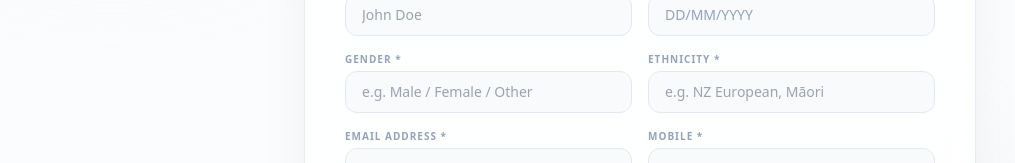
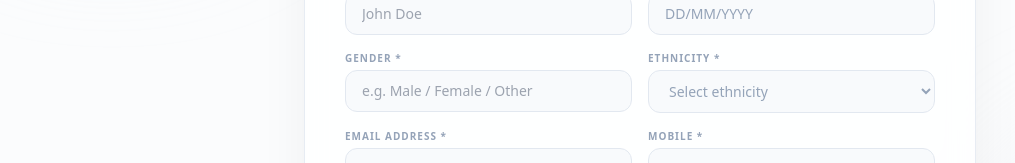
Before and after one commit to callum-bromley/Personal-Project, a React (Vite) app: page /form in a window 1280 px wide. Shown: the part 380-543 px from the top of the page, without its empty margins (0-1015 px from the left). Built offline with nearby package versions, Linux system fonts and the light colour scheme.

Commit message:
fixed ethnicity form

```diff
--- a/client/Pages/QuotePage.tsx
+++ b/client/Pages/QuotePage.tsx
@@ -4,6 +4,18 @@ interface StatusState {
   success?: boolean
   message?: string
 }
+
+const NZ_ETHNICITY_OPTIONS = [
+  'Māori',
+  'New Zealand European',
+  'Samoan',
+  'Cook Islands Māori',
+  'Tongan',
+  'Niuean',
+  'Chinese',
+  'Indian',
+  'Other',
+]
 
 function formatDateWithSlashes(value: string): string {
   const digits = value.replace(/\D/g, '').slice(0, 8)
@@ -56,6 +68,7 @@ export default function QuoteForm() {
   const [dob, setDob] = useState<string>('')
   const [gender, setGender] = useState<string>('')
   const [ethnicity, setEthnicity] = useState<string>('')
+  const [otherEthnicity, setOtherEthnicity] = useState<string>('')
   const [address, setAddress] = useState<string>('')
   const [email, setEmail] = useState<string>('')
   const [mobile, setMobile] = useState<string>('')
@@ -81,6 +94,8 @@ export default function QuoteForm() {
   const [loading, setLoading] = useState<boolean>(false)
   const [status, setStatus] = useState<StatusState>({})
 
+  const isOtherEthnicity = ethnicity === 'Other'
+
   const handleNextStep = (e: FormEvent) => {
     e.preventDefault()
     setStep((prev) => Math.min(prev + 1, 4))
@@ -95,8 +110,13 @@ export default function QuoteForm() {
     setLoading(true)
     setStatus({})
 
+    const finalEthnicity =
+      isOtherEthnicity && otherEthnicity.trim()
+        ? `Other (${otherEthnicity.trim()})`
+        : ethnicity
+
     const payload = {
-      personalDetails: { fullName, dob, gender, ethnicity, address, email, mobile },
+      personalDetails: { fullName, dob, gender, ethnicity: finalEthnicity, address, email, mobile },
       medicalHistory: { allergies, healthConditions, medications, pharmacy },
       employer: { occupation, jobTasks },
       injury: { reason, mechanism, injuryDate, bodyPart, locationType, nzLocation },
@@ -114,7 +134,7 @@ export default function QuoteForm() {
 
       if (data.success) {
         setStep(1)
-        setFullName(''); setDob(''); setGender(''); setEthnicity(''); setAddress(''); setEmail(''); setMobile('')
+        setFullName(''); setDob(''); setGender(''); setEthnicity(''); setOtherEthnicity(''); setAddress(''); setEmail(''); setMobile('')
         setAllergies(''); setHealthConditions(''); setMedications(''); setPharmacy('')
         setOccupation(''); setJobTasks('')
         setReason(''); setMechanism(''); setInjuryDate(''); setBodyPart(''); setLocationType(''); setNzLocation('')
@@ -185,8 +205,40 @@ export default function QuoteForm() {
                 </div>
                 <div>
                   <label className="block text-[10px] font-semibold text-slate-400 uppercase tracking-widest mb-1">Ethnicity *</label>
-                  <input type="text" required value={ethnicity} onChange={(e) => setEthnicity(e.target.value)} className="w-full px-4 py-2.5 rounded-xl bg-slate-50 border border-slate-200 text-xs sm:text-sm focus:bg-white focus:outline-none focus:border-slate-900" placeholder="e.g. NZ European, Māori" />
+                  <select
+                    required
+                    value={ethnicity}
+                    onChange={(e) => {
+                      setEthnicity(e.target.value)
+                      if (e.target.value !== 'Other') setOtherEthnicity('')
+                    }}
+                    className={`w-full px-4 py-2.5 rounded-xl bg-slate-50 border border-slate-200 text-xs sm:text-sm focus:bg-white focus:outline-none focus:border-slate-900 ${
+                      ethnicity === '' ? 'text-slate-400' : 'text-slate-900'
+                    }`}
+                  >
+                    <option value="" disabled>Select ethnicity</option>
+                    {NZ_ETHNICITY_OPTIONS.map((option) => (
+                      <option key={option} value={option} className="text-slate-900">
+                        {option}
+                      </option>
+                    ))}
+                  </select>
                 </div>
+
+                {isOtherEthnicity && (
+                  <div className="sm:col-span-2">
+                    <label className="block text-[10px] font-semibold text-slate-400 uppercase tracking-widest mb-1">Please Specify Ethnicity *</label>
+                    <input
+                      type="text"
+                      required
+                      value={otherEthnicity}
+                      onChange={(e) => setOtherEthnicity(e.target.value)}
+                      className="w-full px-4 py-2.5 rounded-xl bg-slate-50 border border-slate-200 text-xs sm:text-sm focus:bg-white focus:outline-none focus:border-slate-900"
+                      placeholder="Enter your ethnicity"
+                    />
+                  </div>
+                )}
+
                 <div>
                   <label className="block text-[10px] font-semibold text-slate-400 uppercase tracking-widest mb-1">Email Address *</label>
                   <input type="email" required value={email} onChange={(e) => setEmail(e.target.value)} className="w-full px-4 py-2.5 rounded-xl bg-slate-50 border border-slate-200 text-xs sm:text-sm focus:bg-white focus:outline-none focus:border-slate-900" placeholder="you@example.com" />
```
